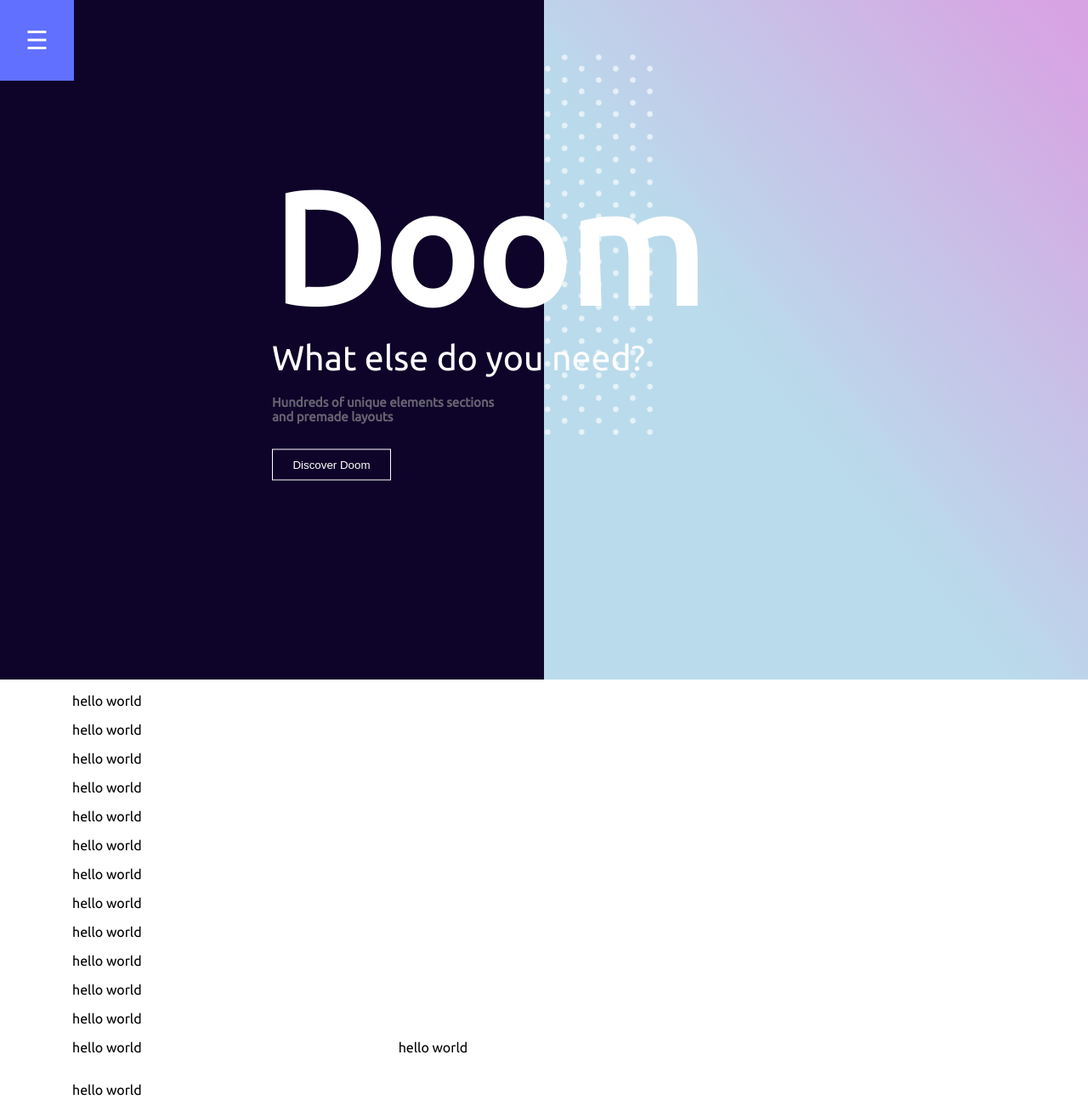
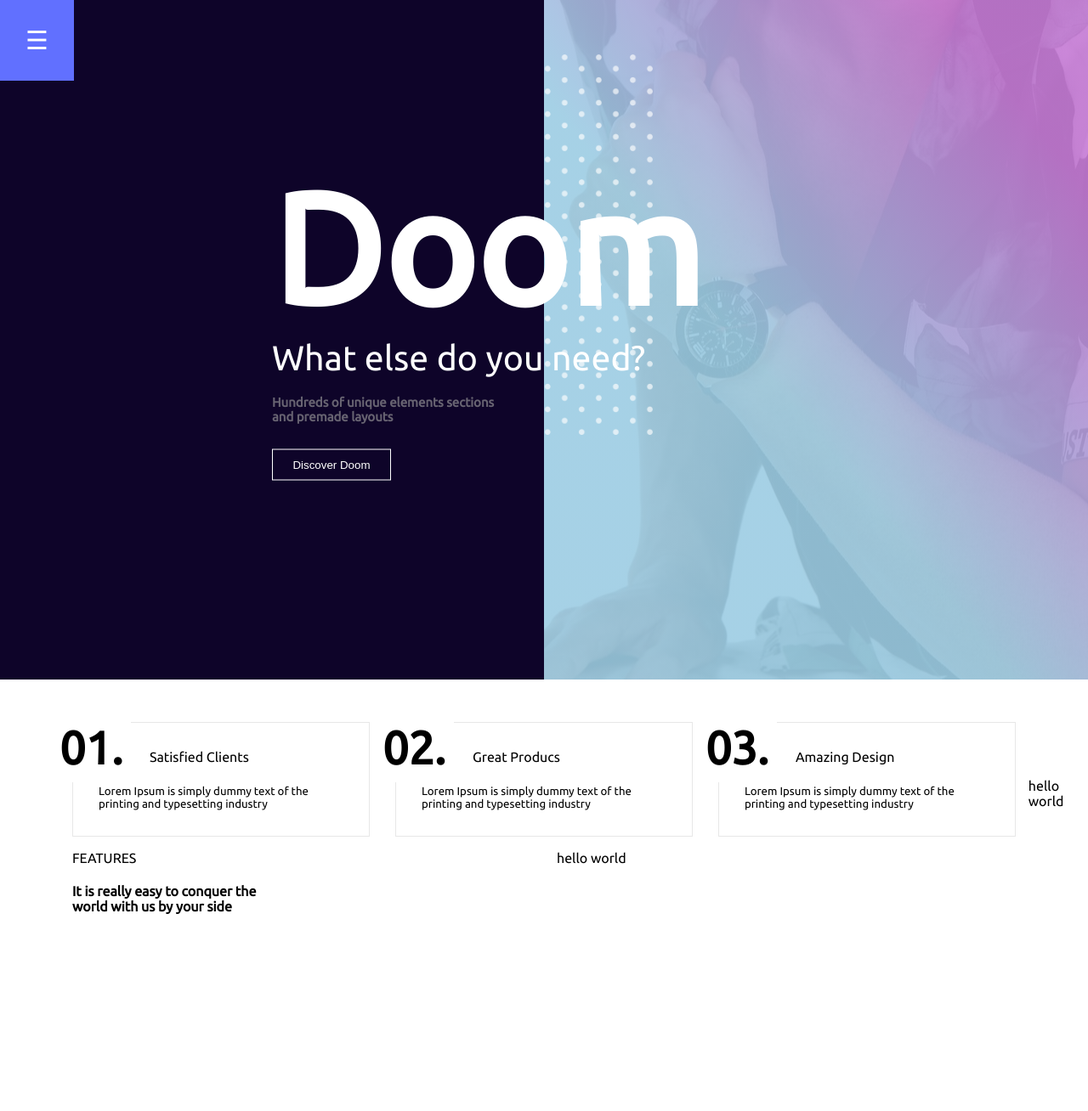
Before and after one commit to K2lprajapati/Doom-templeat, a plain HTML site: page index.html in a window 1280 px wide. Shown: the whole page at 85% size. After the commit the page ends 1098 px from the top, so only its background shows below. Drawn offline with nearby package versions, Linux system fonts and the light colour scheme.

Commit message:
24/6/2019 designing changes

```diff
--- a/index.html
+++ b/index.html
@@ -2,7 +2,7 @@
 <html lang="">
 <head>
     <meta charset="utf-8">
-    <meta name="viewport" content="width=device-width,initial-scale=1.0">
+    <meta name="viewport" content="width=device-width, initial-scale=1.0">
     <title>Template</title>
     <link rel="stylesheet" href="https://cdnjs.cloudflare.com/ajax/libs/font-awesome/5.8.2/css/all.min.css">
     <link href="https://fonts.googleapis.com/css?family=Ubuntu&display=swap" rel="stylesheet">
@@ -37,33 +37,43 @@
     <!--end side bar-->
 </div>
 <section>
-    <!--<div class="services-section">-->
+    <div class="services-section">
         <div class="container">
             <div class="row">
-                <div class="col-md-4">
-                    <p>hello world</p>
-                    <p>hello world</p>
-                    <p>hello world</p>
-                    <p>hello world</p>
-                    <p>hello world</p>
-                    <p>hello world</p>
-                    <p>hello world</p>
-                    <p>hello world</p>
-                    <p>hello world</p>
-                    <p>hello world</p>
-                    <p>hello world</p>
-                    <p>hello world</p>
-                    <p>hello world</p>
+                <div class="col-md-4 aaa">
+                    <div class="first-box">
+                        <h2>01.</h2>
+                        <p>Satisfied Clients</p>
+                        <h5>Lorem Ipsum is simply dummy text of the printing and typesetting industry</h5>
+                    </div>
                 </div>
-                <div class="col-md-4">
-                    <p>hello world</p>
+                <div class="col-md-4 aaa">
+                    <div class="first-box">
+                        <h2>02.</h2>
+                        <p>Great Producs</p>
+                        <h5>Lorem Ipsum is simply dummy text of the printing and typesetting industry</h5>
+                    </div>
                 </div>
-                <div class="col-md-4">
+                <div class="col-md-4 aaa">
+                    <div class="first-box">
+                        <h2>03.</h2>
+                        <p>Amazing Design</p>
+                        <h5>Lorem Ipsum is simply dummy text of the printing and typesetting industry</h5>
+                    </div>
+                </div>
+                <div class="col-md-6 aaa">
+                    <p>FEATURES</p>
+                    <h4>It is really easy to conquer the </br> world with us by your side</h4>
+                </div>
+                <div class="col-md-6 aaa">
                     <p>hello world</p>
                 </div>
             </div>
         </div>
-    <!--</div>-->
+    </div>
+</section>
+<section>
+    <p>hello world</p>
 </section>
 <!--script file-->
 <script>
--- a/scss/style.scss
+++ b/scss/style.scss
@@ -19,6 +19,14 @@ body {
 .row {
   margin-right: -15px;
   margin-left: -15px;
+  @media screen and (min-width:320px) and (max-width: 480px){
+    display: flex;
+    flex-direction: column;
+    .aaa {
+      width: 100%;
+      margin-bottom: 20px;
+    }
+  }
 }
 
 .first-section {
@@ -35,14 +43,25 @@ body {
     .first-section-right-side {
       flex: 1;
       height: 100vh;
-      background-image: linear-gradient(to right top, #9ccce3 43%, #c77cd7 96%);
-      opacity: 0.7;
+      background-image: url(../img/background_img_box2.jpg);
+      width: 100%;
+      background-position: center;
+      background-repeat: no-repeat;
       .white_dot {
         width: 35%;
         position: absolute;
         top: 8%;
         right: 40%;
       }
+      &:before{
+        content: "";
+        opacity: 0.9;
+        background: linear-gradient(to right top, #9ccce3 43%, #c77cd7 86%);
+        height: 100vh;
+        width: 50%;
+        position: absolute;
+      }
+
     }
   }
 }
@@ -108,12 +127,30 @@ body {
   h1 {
     font-size: 184px;
     margin: 0;
+    @media screen and (min-width: 320px) and (max-width: 480px){
+      font-size: 74px;
+    }
+    @media screen and (min-width: 481px) and (max-width: 767px){
+      font-size: 74px;
+    }
+    @media screen and (min-width: 768px) and (max-width: 1024px){
+      font-size: 74px;
+    }
   }
   p {
     margin: 0;
   }
   p:nth-of-type(1) {
     font-size: 41px;
+    @media screen and (min-width: 320px) and (max-width: 480px){
+      font-size: 18px;
+    }
+    @media screen and (min-width: 481px) and (max-width: 767px){
+      font-size: 18px;
+    }
+    @media screen and (min-width: 768px) and (max-width: 1024px){
+      font-size: 18px;
+    }
   }
   p:nth-of-type(2) {
     font-size: 15px;
@@ -130,10 +167,58 @@ body {
     margin-top: 30px;
     width: 140px;
   }
+  @media screen and (min-width: 320px) and (max-width: 480px){
+    position: absolute;
+    right: 0%;
+    z-index: 99;
+    color: #fff;
+    left: 7%;
+    top: 30%;
+    transform: unset;
+  }
+  @media screen and (min-width: 481px) and (max-width: 767px){
+    position: absolute;
+    right: 0%;
+    z-index: 99;
+    color: #fff;
+    left: 7%;
+    top: 30%;
+    /* transform: translate(-50%, -50%); */
+  }
+  @media screen and (min-width: 768px) and (max-width: 1024px){
+    position: absolute;
+    right: 0%;
+    z-index: 99;
+    color: #fff;
+    /*left: 0;*/
+    top: 50%;
+    transform: translate(-50%, -50%);
+    /* transform: translate(-50%, -50%); */
+  }
 }
 
 .services-section{
-  padding: 0 50px;
+  padding: 50px 0;
+  .first-box{
+    border: 1px solid #e7e7e7;
+    padding: 15px 30px 30px 30px;
+    h2{
+      margin: 0;
+      top: -11px;
+      position: absolute;
+      background: white;
+      left: -10px;
+      font-size: 54px;
+      padding: 10px;
+    }
+    p{
+      padding-left: 60px;
+    }
+    h5{
+      margin: 24px 0 0 0;
+      font-weight: 100;
+    }
+  }
 }
 
 /*--bootstrap css--*/
@@ -142,10 +227,14 @@ body {
   display: inline-block;
   flex: 0 0 25%;
 }
+.col-md-6{
+  width: 50%;
+}
 .col, .col-1, .col-10, .col-11, .col-12, .col-2, .col-3, .col-4, .col-5, .col-6, .col-7, .col-8, .col-9, .col-auto, .col-lg, .col-lg-1, .col-lg-10, .col-lg-11, .col-lg-12, .col-lg-2, .col-lg-3, .col-lg-4, .col-lg-5, .col-lg-6, .col-lg-7, .col-lg-8, .col-lg-9, .col-lg-auto, .col-md, .col-md-1, .col-md-10, .col-md-11, .col-md-12, .col-md-2, .col-md-3, .col-md-4, .col-md-5, .col-md-6, .col-md-7, .col-md-8, .col-md-9, .col-md-auto, .col-sm, .col-sm-1, .col-sm-10, .col-sm-11, .col-sm-12, .col-sm-2, .col-sm-3, .col-sm-4, .col-sm-5, .col-sm-6, .col-sm-7, .col-sm-8, .col-sm-9, .col-sm-auto, .col-xl, .col-xl-1, .col-xl-10, .col-xl-11, .col-xl-12, .col-xl-2, .col-xl-3, .col-xl-4, .col-xl-5, .col-xl-6, .col-xl-7, .col-xl-8, .col-xl-9, .col-xl-auto {
   position: relative;
   padding-left: 15px;
   padding-right: 15px;
+  min-height: 1px;
 }
 /*--end--*/
 
```
Also changed, not shown: img/background_img_box2.jpg (added), scss/style.css, 1 other file.
